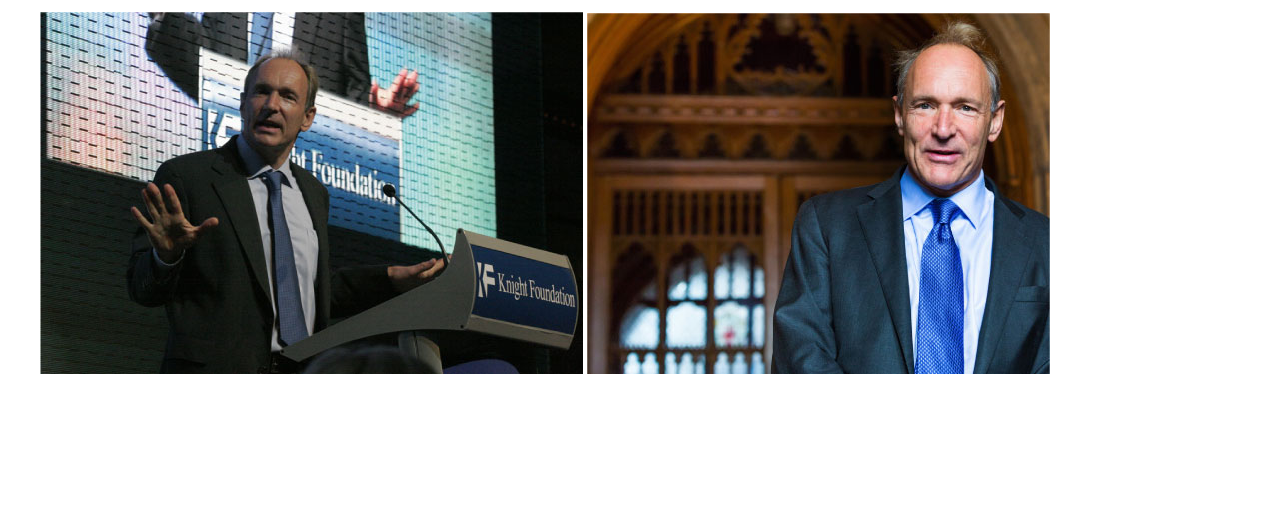
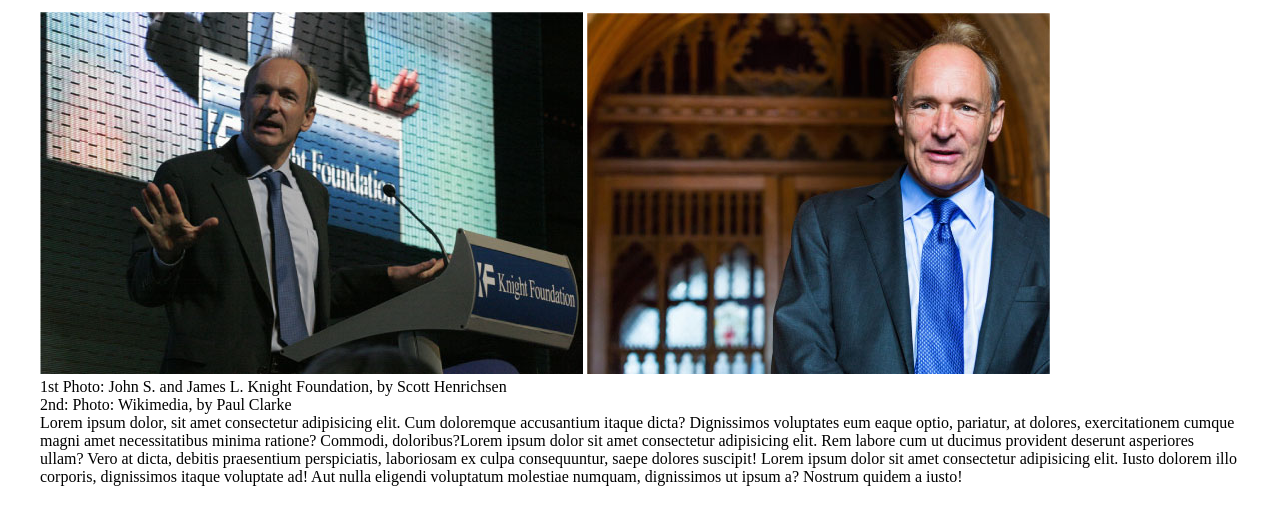
Before and after one commit to Giulia-M/html-css-booleaner, a plain HTML site: page index.html in a window 1280 px wide. Shown: the part 233-758 px from the top of the page. Drawn offline with Linux system fonts and the light colour scheme; a web font is replaced by a local one.

Commit message:
modifica img-parte1

```diff
--- a/index.html
+++ b/index.html
@@ -31,8 +31,14 @@
                <span id="dimensione-sottotitolo">il 10/10/2020</span>
             </div>
             <div class="img-parte1">
-                <img src="img/tim-1.jpg" alt="Tim Berners-Lee">
+                <img src="img/tim-1.jpg" alt="John S. and James L. Knight Foundation, by Scott Henrichsen">
                 <img src="img/tim-2.jpg" alt="Tim Berners-Lee informatico britannico co-inventore insieme a Robert Cailliau del World Wide Web">
+                <p>1st Photo: John S. and James L. Knight Foundation, by Scott Henrichsen</p>
+                <p>2nd: Photo: Wikimedia, by Paul Clarke</p>
+            </div>
+
+            <div>
+                <p>Lorem ipsum dolor, sit amet consectetur adipisicing elit. Cum doloremque accusantium itaque dicta? Dignissimos voluptates eum eaque optio, pariatur, at dolores, exercitationem cumque magni amet necessitatibus minima ratione? Commodi, doloribus?Lorem ipsum dolor sit amet consectetur adipisicing elit. Rem labore cum ut ducimus provident deserunt asperiores ullam? Vero at dicta, debitis praesentium perspiciatis, laboriosam ex culpa consequuntur, saepe dolores suscipit! Lorem ipsum dolor sit amet consectetur adipisicing elit. Iusto dolorem illo corporis, dignissimos itaque voluptate ad! Aut nulla eligendi voluptatum molestiae numquam, dignissimos ut ipsum a? Nostrum quidem a iusto!</p>
             </div>
         </main>
     </div>
```
